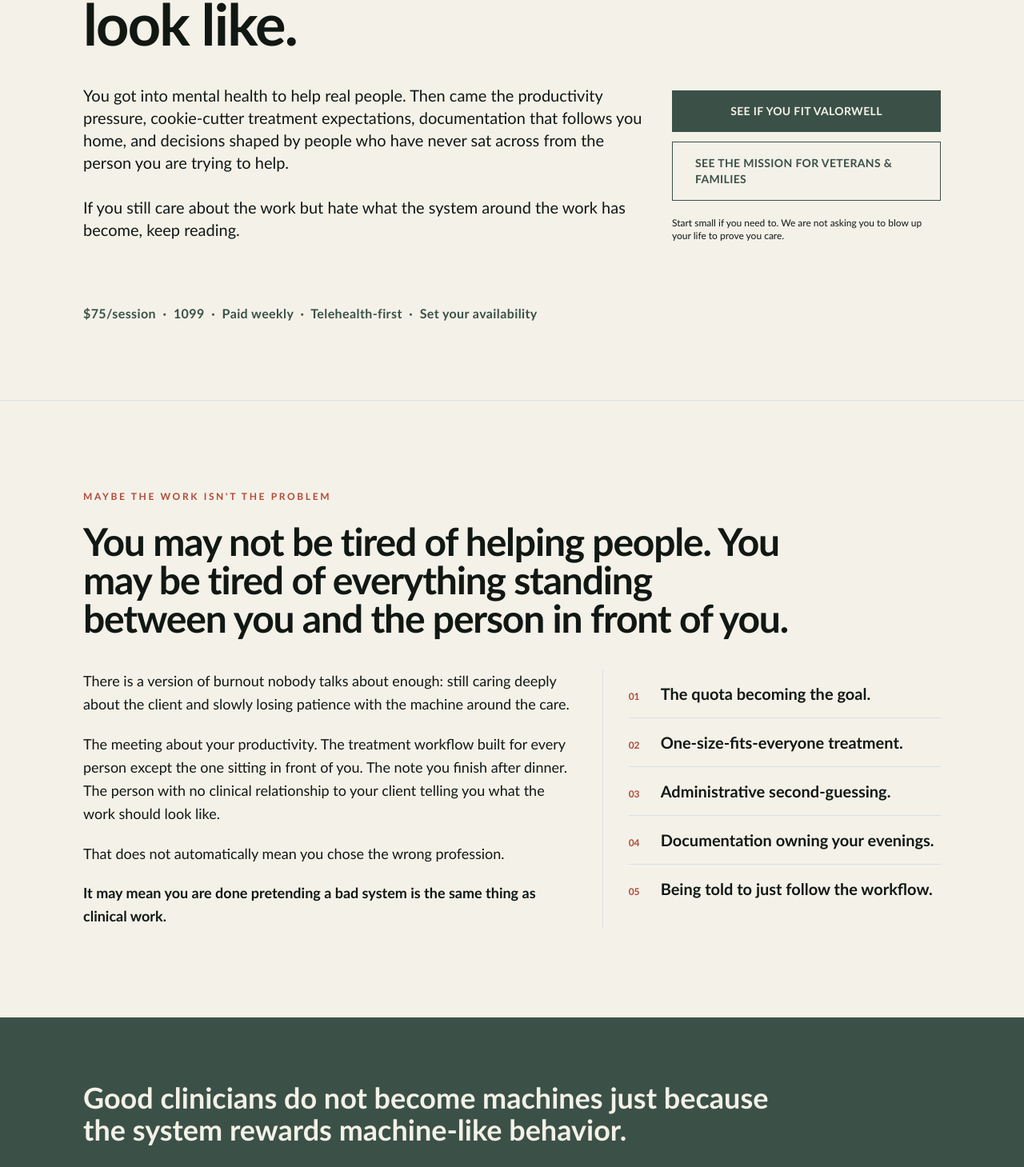
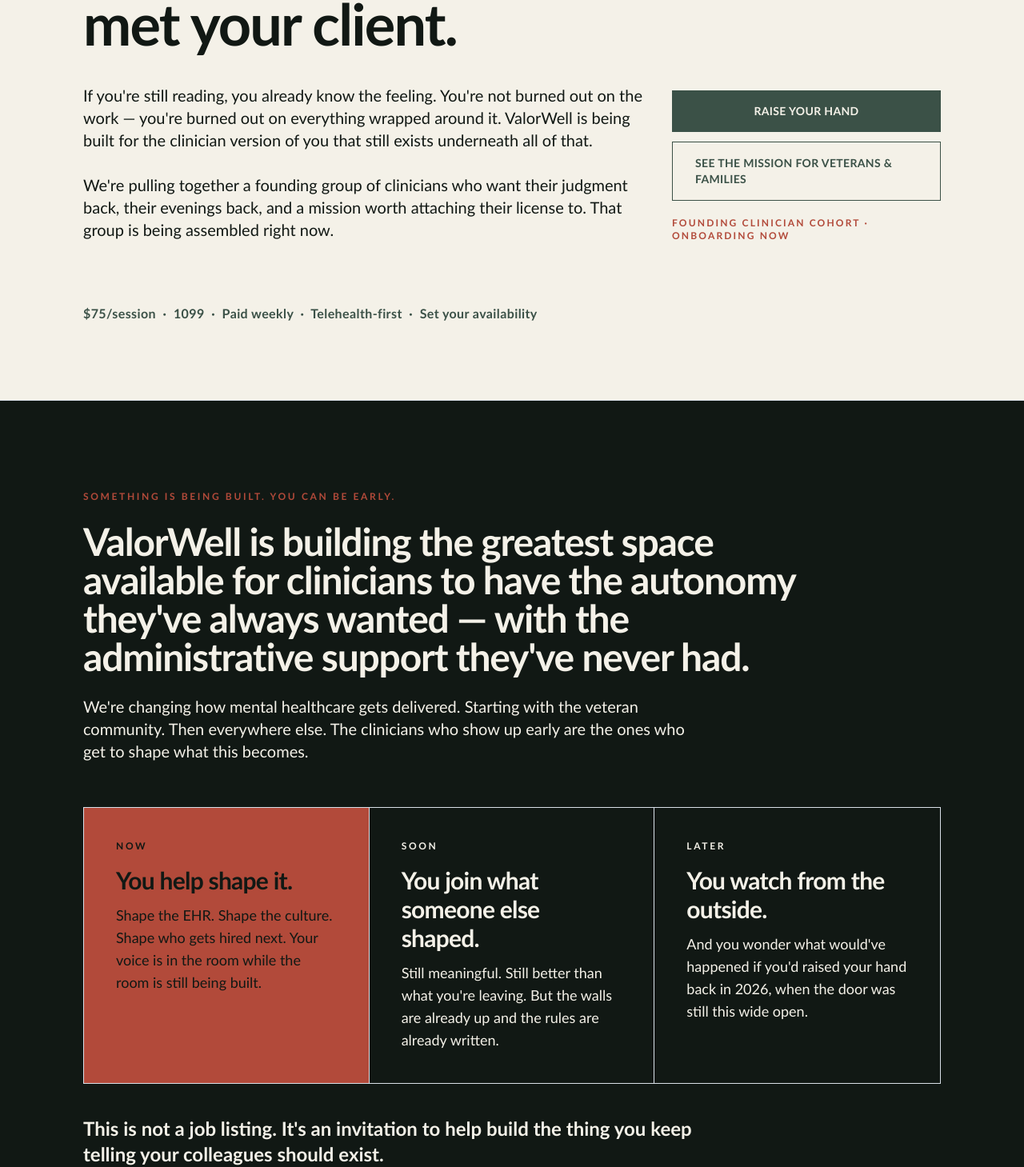
Before and after one commit to LPredmore/pathfinder-wellspring, a React (Vite) app: page /clinicians in a window 1280 px wide. Shown: the part 424-1883 px from the top of the page at 80% size. Built offline with nearby package versions, Linux system fonts and the light colour scheme; the HTML template or start-up script is replaced by a standard one.

Commit message:
Changes
Co-authored-by: LPredmore <124374222+LPredmore@users.noreply.github.com>

```diff
--- a/src/pages/Clinicians.tsx
+++ b/src/pages/Clinicians.tsx
@@ -113,19 +113,19 @@ export default function Clinicians() {
           <div className="max-w-6xl mx-auto px-6 md:px-10 pt-16 md:pt-24 pb-16 md:pb-24">
             <Eyebrow>For Clinicians Who Still Give a Damn</Eyebrow>
             <h1 className="mt-6 text-4xl md:text-6xl lg:text-7xl leading-[1.05] font-bold text-[color:var(--cl-ink)] max-w-5xl">
-              You didn't get licensed to have someone who has never met your client dictate what care should look like.
+              You didn't lose the calling. They buried it under paperwork, quotas, and people who never met your client.
             </h1>
             <div className="mt-10 grid md:grid-cols-12 gap-8">
               <p className="md:col-span-8 text-lg md:text-xl leading-relaxed text-[color:var(--cl-ink)]/85">
-                You got into mental health to help real people. Then came the productivity pressure, cookie-cutter treatment expectations, documentation that follows you home, and decisions shaped by people who have never sat across from the person you are trying to help.
+                If you're still reading, you already know the feeling. You're not burned out on the work — you're burned out on everything wrapped around it. ValorWell is being built for the clinician version of you that still exists underneath all of that.
                 <br /><br />
-                If you still care about the work but hate what the system around the work has become, keep reading.
+                We're pulling together a founding group of clinicians who want their judgment back, their evenings back, and a mission worth attaching their license to. That group is being assembled right now.
               </p>
               <div className="md:col-span-4 flex flex-col gap-3 md:pt-2">
-                <PrimaryCTA>See If You Fit ValorWell</PrimaryCTA>
+                <PrimaryCTA>Raise Your Hand</PrimaryCTA>
                 <SecondaryCTA to="/mission">See the Mission for Veterans &amp; Families</SecondaryCTA>
-                <p className="text-xs text-[color:var(--cl-ink)]/60 mt-2">
-                  Start small if you need to. We are not asking you to blow up your life to prove you care.
+                <p className="text-xs font-bold uppercase tracking-[0.18em] text-[color:var(--cl-ember)] mt-2">
+                  Founding clinician cohort · onboarding now
                 </p>
               </div>
             </div>
@@ -135,6 +135,49 @@ export default function Clinicians() {
                 $75/session &nbsp;·&nbsp; 1099 &nbsp;·&nbsp; Paid weekly &nbsp;·&nbsp; Telehealth-first &nbsp;·&nbsp; Set your availability
               </p>
             </div>
+          </div>
+        </section>
+
+        {/* MOVEMENT / FOMO */}
+        <section className="border-b border-[color:var(--cl-evergreen)]/20 bg-[color:var(--cl-ink)] text-[color:var(--cl-canvas)]">
+          <div className="max-w-6xl mx-auto px-6 md:px-10 py-20 md:py-28">
+            <div className="text-[11px] md:text-xs font-bold tracking-[0.22em] uppercase text-[color:var(--cl-ember)]">
+              Something Is Being Built. You Can Be Early.
+            </div>
+            <h2 className="mt-6 text-3xl md:text-5xl font-bold leading-tight max-w-4xl">
+              ValorWell is building the greatest space available for clinicians to have the autonomy they've always wanted — with the administrative support they've never had.
+            </h2>
+            <p className="mt-6 text-lg md:text-xl leading-relaxed text-[color:var(--cl-canvas)]/85 max-w-3xl">
+              We're changing how mental healthcare gets delivered. Starting with the veteran community. Then everywhere else. The clinicians who show up early are the ones who get to shape what this becomes.
+            </p>
+
+            <div className="mt-14 grid md:grid-cols-3 gap-0 border border-[color:var(--cl-canvas)]/20">
+              <div className="p-8 md:p-10 border-b md:border-b-0 md:border-r border-[color:var(--cl-canvas)]/20 bg-[color:var(--cl-ember)] text-[color:var(--cl-ink)]">
+                <div className="text-xs font-bold tracking-[0.22em] uppercase">Now</div>
+                <h3 className="mt-4 text-2xl md:text-3xl font-bold leading-tight">You help shape it.</h3>
+                <p className="mt-3 text-base md:text-lg leading-relaxed">
+                  Shape the EHR. Shape the culture. Shape who gets hired next. Your voice is in the room while the room is still being built.
+                </p>
+              </div>
+              <div className="p-8 md:p-10 border-b md:border-b-0 md:border-r border-[color:var(--cl-canvas)]/20">
+                <div className="text-xs font-bold tracking-[0.22em] uppercase text-[color:var(--cl-canvas)]/70">Soon</div>
+                <h3 className="mt-4 text-2xl md:text-3xl font-bold leading-tight text-[color:var(--cl-canvas)]">You join what someone else shaped.</h3>
+                <p className="mt-3 text-base md:text-lg leading-relaxed text-[color:var(--cl-canvas)]/80">
+                  Still meaningful. Still better than what you're leaving. But the walls are already up and the rules are already written.
+                </p>
+              </div>
+              <div className="p-8 md:p-10">
+                <div className="text-xs font-bold tracking-[0.22em] uppercase text-[color:var(--cl-canvas)]/60">Later</div>
+                <h3 className="mt-4 text-2xl md:text-3xl font-bold leading-tight text-[color:var(--cl-canvas)]/85">You watch from the outside.</h3>
+                <p className="mt-3 text-base md:text-lg leading-relaxed text-[color:var(--cl-canvas)]/70">
+                  And you wonder what would've happened if you'd raised your hand back in 2026, when the door was still this wide open.
+                </p>
+              </div>
+            </div>
+
+            <p className="mt-10 text-xl md:text-2xl font-semibold text-[color:var(--cl-canvas)] max-w-3xl">
+              This is not a job listing. It's an invitation to help build the thing you keep telling your colleagues should exist.
+            </p>
           </div>
         </section>
 
```
